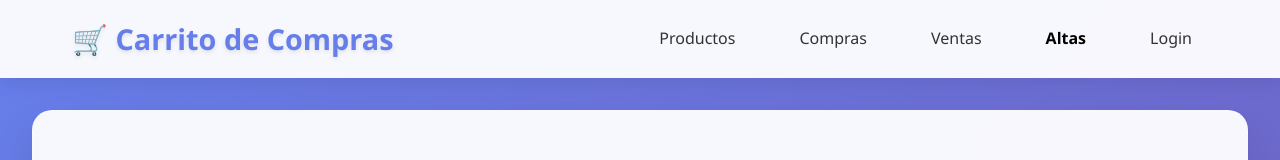
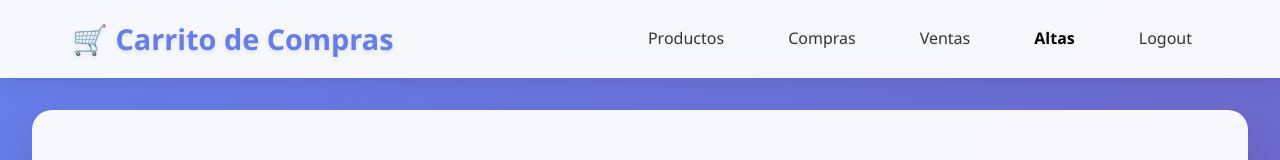
Before and after one commit to coresmaapp/carrito-compras, an Angular app: page /alta in a window 1280 px wide. Shown: the top 160 px of the page. Built offline with nearby package versions, Linux system fonts and the light colour scheme; sample sign-in values are in the browser's storage.

Commit message:
se actualiza los datos complementarios

```diff
--- a/src/app/core/services/auth.ts
+++ b/src/app/core/services/auth.ts
@@ -29,6 +29,13 @@ export class Auth {
     return sessionStorage.getItem('refreshToken') ?? '';
   }
 
+  get clearStorage()
+  {
+    sessionStorage.clear();
+    return true;
+  }
+
+
   constructor(private http: HttpClient) { }
 
   login(username: string, password: string) {
--- a/src/app/shared/heaer/heaer.html
+++ b/src/app/shared/heaer/heaer.html
@@ -8,7 +8,14 @@
             <a routerLink="/compras" routerLinkActive="active" class="nav-link">Compras</a>
             <a routerLink="/ventas" routerLinkActive="active" class="nav-link">Ventas</a>
             <a routerLink="/alta" routerLinkActive="active" class="nav-link">Altas</a>
-            <a routerLink="/login" routerLinkActive="active" class="nav-link">Login</a>
+
+            @if (isLoggedIn) {
+                <a (click)="logout()" routerLinkActive="active" routerLinkActive="active" class="nav-link">Logout</a>
+            } @else {
+                <a routerLink="/login" routerLinkActive="active" class="nav-link">Login</a>
+            }
+
+
         </nav>
     </div>
 </header>
--- a/src/app/shared/heaer/heaer.ts
+++ b/src/app/shared/heaer/heaer.ts
@@ -1,5 +1,10 @@
-import { Component } from '@angular/core';
+import { Component, inject, OnInit } from '@angular/core';
 import { RouterModule } from '@angular/router';
+import { Router } from '@angular/router';
+
+import { Auth } from '../../core/services/auth';
+
+
 
 @Component({
   selector: 'app-heaer',
@@ -7,6 +12,25 @@ import { RouterModule } from '@angular/router';
   templateUrl: './heaer.html',
   styleUrl: './heaer.css'
 })
-export class Heaer {
+export class Heaer implements OnInit {
+
+  private auth = inject(Auth);
+  private router = inject(Router);
+
+  get isLoggedIn(): boolean {
+    return !!this.auth.accessToken;
+  }
+
+
+
+  public logout() {
+    this.auth.clearStorage;
+    this.router.navigate(['/login']);
+  }
+
+
+  ngOnInit(): void {
+
+  }
 
 }
```
